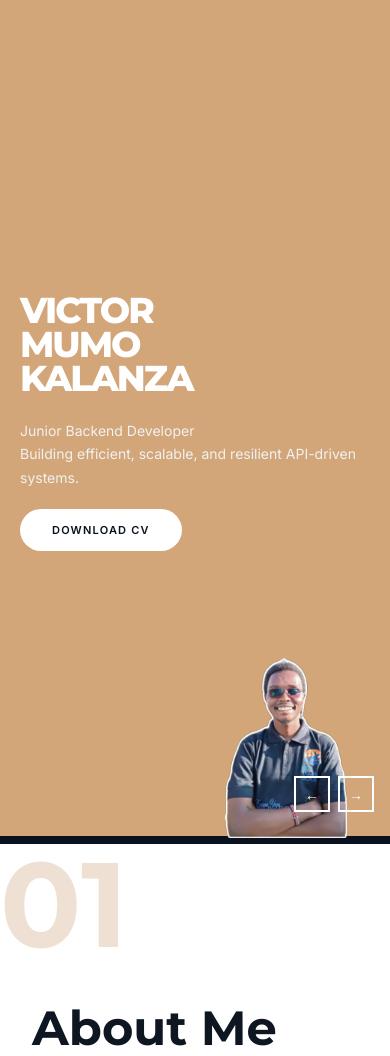
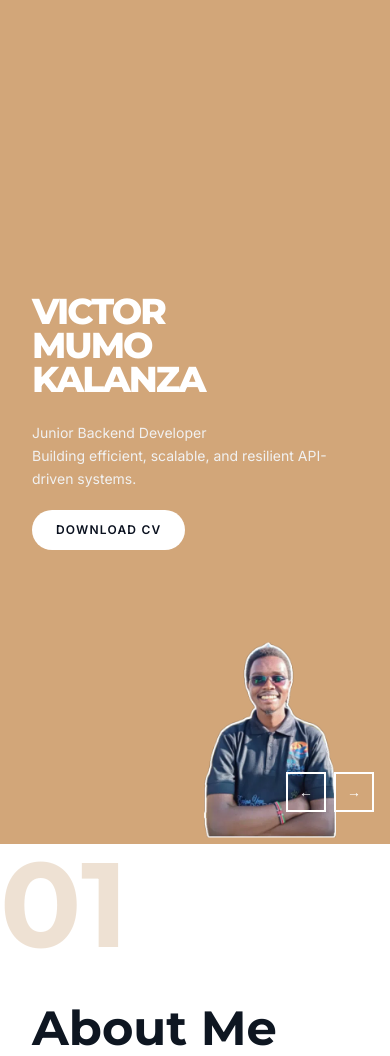
Before and after one commit to Kalanza/Portfolio, a Django app: page / in a window 390 px wide. Shown: the top 1056 px of the page. Run offline with Django 4.2, Linux system fonts and the light colour scheme; data that the repository does not hold is empty; some libraries are stand-ins or nearby versions.

Commit message:
Preserve desktop UI while maintaining mobile responsiveness
- Restored original desktop layout and styling for landing page
- Maintained desktop hero section appearance (L-shape, sidebar, text positioning)
- Kept desktop contact section UI (split background, proper margins, full styling)
- Only apply responsive adjustments on mobile/tablet breakpoints
- Desktop experience remains unchanged while mobile is fully functional

```diff
--- a/templates/portfolio/home.html
+++ b/templates/portfolio/home.html
@@ -4,13 +4,13 @@
 
 {% block content %}
 <!-- Hero Section - L-Shape Background Layout -->
-<section id="home" class="relative overflow-hidden" style="height: 100vh; margin: 0; background: #D2A679;" class="sm:h-[95vh] sm:m-[0_0_5vh_5vh] shadow-lg sm:shadow-2xl">
+<section id="home" class="relative overflow-hidden h-screen md:h-[95vh] md:m-[0_0_5vh_5vh] bg-[#D2A679] md:shadow-[0_30px_60px_rgba(0,0,0,0.3)]">
 
     <!-- Dark Blue Left Sidebar -->
     <div class="hidden md:block absolute inset-0" style="background: #0A111F; clip-path: polygon(0 0, 30% 0, 30% 100%, 0 100%); z-index: 0;"></div>
 
     <!-- Bottom Dark Border -->
-    <div class="absolute bottom-0 left-0 right-0 h-2" style="background: #0A111F; z-index: 5;"></div>
+    <div class="hidden md:block absolute bottom-0 left-0 right-0 h-2" style="background: #0A111F; z-index: 5;"></div>
 
     <!-- Main Content Layer -->
     <div class="relative z-10 flex h-full">
@@ -36,22 +36,22 @@
         </div>
 
         <!-- Right Hero Area -->
-        <div class="relative flex-1 flex items-center justify-between z-20" style="padding: 40px 20px;" class="sm:p-[60px_40px] lg:p-[60px_80px]">
+        <div class="relative flex-1 flex items-center justify-between z-20 p-8 md:p-[60px_80px]">
 
             <!-- Text Block - Overlapping Both Sections -->
-            <div class="text-white" style="position: relative; z-index: 4; max-width: 700px;" class="md:absolute md:left-[-100px] md:top-1/2 md:transform md:-translate-y-1/2">
-                <h1 class="font-montserrat font-[800] mb-[24px] text-4xl sm:text-5xl md:text-6xl lg:text-7xl" style="line-height: 0.95; letter-spacing: -2px;" class="sm:mb-[32px]">
+            <div class="text-white relative md:absolute md:left-[-100px] md:top-1/2 md:transform md:-translate-y-1/2 z-[4] max-w-[700px]">
+                <h1 class="font-montserrat font-[800] mb-6 text-4xl sm:text-5xl md:text-[72px] md:mb-[32px]" style="line-height: 0.95; letter-spacing: -2px;">
                     {{ user.first_name }}<br>
                     {{ user.middle_name }}<br>
                     {{ user.last_name }}
                 </h1>
-                <div class="ml-0 md:ml-auto" style="max-width: 420px;">
-                    <p class="font-inter mb-[20px] text-left md:text-right text-sm sm:text-base" style="line-height: 1.65; color: #f1f1f1;" class="sm:mb-[24px]">
+                <div class="md:ml-auto" style="max-width: 420px;">
+                    <p class="font-inter mb-5 text-left md:text-right text-sm md:text-[15px] md:mb-[24px]" style="line-height: 1.65; color: #f1f1f1;">
                         {{ user.role }}<br>
                         {{ user.tagline }}
                     </p>
                     <div class="flex justify-start md:justify-end">
-                        <button class="font-inter uppercase cursor-pointer transition" style="padding: 13px 32px; font-size: 11px; letter-spacing: 1.2px; background: white; border: none; color: #0A111F; border-radius: 25px; font-weight: 600;" onmouseover="this.style.background='#f0f0f0';" onmouseout="this.style.background='white';">
+                        <button class="font-inter uppercase cursor-pointer transition px-6 py-3 md:px-8 md:py-[13px] text-xs bg-white border-none text-[#0A111F] rounded-[25px] font-semibold md:font-semibold" style="letter-spacing: 1.2px;" onmouseover="this.style.background='#f0f0f0';" onmouseout="this.style.background='white';">
                             DOWNLOAD CV
                         </button>
                     </div>
@@ -59,7 +59,7 @@
             </div>
 
             <!-- Image -->
-            <div class="absolute z-[1] right-2 sm:right-4 md:right-8 lg:right-12 xl:right-16 bottom-0 w-48 sm:w-56 md:w-64 lg:w-80 xl:w-[400px]">
+            <div class="absolute z-[1] right-4 md:right-8 lg:right-12 xl:right-16 bottom-0 w-52 sm:w-64 md:w-80 lg:w-[380px] xl:w-[400px]">
                 <img
                     src="{% static 'images/Me.jpeg' %}"
                     alt="{{ user.first_name }}"
@@ -69,11 +69,11 @@
             </div>
 
             <!-- Controls - Outlined Square Buttons -->
-            <div class="absolute flex gap-[8px] sm:gap-[10px] z-[5] right-4 sm:right-6 md:right-8 bottom-8 sm:bottom-10 md:bottom-12">
-                <button class="border-2 border-white cursor-pointer font-inter transition" style="width: 36px; height: 36px; background: transparent; color: white; display: flex; align-items: center; justify-content: center; font-size: 14px;" class="sm:w-[40px] sm:h-[40px]" onmouseover="this.style.background='white'; this.style.color='#0A111F';" onmouseout="this.style.background='transparent'; this.style.color='white';">
+            <div class="absolute flex gap-2 md:gap-[10px] z-[5] right-4 md:right-8 bottom-8 md:bottom-12">
+                <button class="border-2 border-white cursor-pointer font-inter transition w-10 h-10 md:w-[40px] md:h-[40px] bg-transparent text-white flex items-center justify-center text-sm" onmouseover="this.style.background='white'; this.style.color='#0A111F';" onmouseout="this.style.background='transparent'; this.style.color='white';">
                     ←
                 </button>
-                <button class="border-2 border-white cursor-pointer font-inter transition" style="width: 36px; height: 36px; background: transparent; color: white; display: flex; align-items: center; justify-content: center; font-size: 14px;" class="sm:w-[40px] sm:h-[40px]" onmouseover="this.style.background='white'; this.style.color='#0A111F';" onmouseout="this.style.background='transparent'; this.style.color='white';">
+                <button class="border-2 border-white cursor-pointer font-inter transition w-10 h-10 md:w-[40px] md:h-[40px] bg-transparent text-white flex items-center justify-center text-sm" onmouseover="this.style.background='white'; this.style.color='#0A111F';" onmouseout="this.style.background='transparent'; this.style.color='white';">
                     →
                 </button>
             </div>
@@ -445,49 +445,49 @@
 <section id="contactme" class="relative min-h-screen overflow-hidden">
     <!-- Split Background -->
     <div class="absolute inset-0" style="z-index: 0;">
-        <div class="hidden lg:block absolute inset-0 bg-primary-dark" style="width: 220px;"></div>
-        <div class="absolute inset-0 bg-primary-light" style="margin: 0 0 0 0; padding-left: 0;" class="lg:ml-[220px]"></div>
+        <div class="hidden md:block absolute inset-0 bg-primary-dark" style="width: 220px;"></div>
+        <div class="absolute inset-0 bg-primary-light ml-0 md:ml-[220px]"></div>
     </div>
 
-    <div class="relative py-20 lg:py-32 px-4 sm:px-8 lg:px-20" style="z-index: 10;">
-        <div class="max-w-6xl mx-auto lg:ml-[240px]">
+    <div class="relative py-20 lg:py-32 px-6 md:px-8 lg:px-20" style="z-index: 10;">
+        <div class="max-w-6xl mx-auto md:ml-[240px]">
             <!-- Editorial Number -->
-            <span class="text-primary-dark/20 font-montserrat font-bold text-[80px] sm:text-[120px] lg:text-[200px] leading-none absolute top-0 left-0 lg:left-10">05</span>
+            <span class="text-primary-dark/20 font-montserrat font-bold text-[80px] md:text-[120px] lg:text-[200px] leading-none absolute top-0 left-0 lg:left-10">05</span>
 
-            <div class="relative grid grid-cols-1 lg:grid-cols-2 gap-8 sm:gap-12 lg:gap-20 items-center">
+            <div class="relative grid grid-cols-1 lg:grid-cols-2 gap-8 lg:gap-20 items-center">
                 <!-- Left Content -->
                 <div class="text-center lg:text-left">
                     <h2 class="relative text-3xl sm:text-4xl md:text-5xl lg:text-7xl font-montserrat font-bold text-primary-dark mb-6 pt-16 lg:pt-20">
                         Let's Build<br/>Together
                     </h2>
                     <div class="w-24 h-1 bg-primary-dark mx-auto lg:mx-0 mb-8"></div>
-                    <p class="text-base sm:text-lg md:text-xl lg:text-2xl text-gray-700 leading-relaxed font-inter mb-8 sm:mb-12">
+                    <p class="text-base md:text-xl lg:text-2xl text-gray-700 leading-relaxed font-inter mb-10 lg:mb-12">
                         Open to backend development opportunities and collaborations. Let's create something exceptional.
                     </p>
 
                     <!-- Quick Stats -->
-                    <div class="grid grid-cols-3 gap-2 sm:gap-4 mb-8 sm:mb-12">
+                    <div class="grid grid-cols-3 gap-3 md:gap-4 mb-10 lg:mb-12">
                         <div class="text-center">
-                            <div class="text-2xl sm:text-3xl md:text-4xl font-montserrat font-bold text-primary-dark mb-1">24/7</div>
-                            <div class="text-xs sm:text-sm text-gray-600 font-inter">Available</div>
+                            <div class="text-3xl md:text-4xl font-montserrat font-bold text-primary-dark mb-1">24/7</div>
+                            <div class="text-xs md:text-sm text-gray-600 font-inter">Available</div>
                         </div>
                         <div class="text-center">
-                            <div class="text-2xl sm:text-3xl md:text-4xl font-montserrat font-bold text-primary-dark mb-1">&lt;24h</div>
-                            <div class="text-xs sm:text-sm text-gray-600 font-inter">Response</div>
+                            <div class="text-3xl md:text-4xl font-montserrat font-bold text-primary-dark mb-1">&lt;24h</div>
+                            <div class="text-xs md:text-sm text-gray-600 font-inter">Response</div>
                         </div>
                         <div class="text-center">
-                            <div class="text-2xl sm:text-3xl md:text-4xl font-montserrat font-bold text-primary-dark mb-1">100%</div>
-                            <div class="text-xs sm:text-sm text-gray-600 font-inter">Remote</div>
+                            <div class="text-3xl md:text-4xl font-montserrat font-bold text-primary-dark mb-1">100%</div>
+                            <div class="text-xs md:text-sm text-gray-600 font-inter">Remote</div>
                         </div>
                     </div>
                 </div>
 
                 <!-- Right Content - Contact Cards -->
-                <div class="space-y-4 sm:space-y-6">
+                <div class="space-y-5 md:space-y-6">
                     <!-- Email Card -->
-                    <a href="mailto:kalanzavictor@gmail.com" class="group block bg-primary-dark p-6 sm:p-8 rounded-lg shadow-xl hover:shadow-2xl hover:-translate-y-2 transition-all duration-300 border-2 border-transparent hover:border-primary-light">
-                        <div class="flex items-center gap-3 sm:gap-4 mb-3">
-                            <div class="w-12 h-12 sm:w-14 sm:h-14 rounded-full bg-primary-light flex items-center justify-center group-hover:scale-110 transition-transform duration-300">
+                    <a href="mailto:kalanzavictor@gmail.com" class="group block bg-primary-dark p-6 md:p-8 rounded-lg shadow-xl hover:shadow-2xl hover:-translate-y-2 transition-all duration-300 border-2 border-transparent hover:border-primary-light">
+                        <div class="flex items-center gap-3 md:gap-4 mb-3">
+                            <div class="w-12 h-12 md:w-14 md:h-14 rounded-full bg-primary-light flex items-center justify-center group-hover:scale-110 transition-transform duration-300">
                                 <svg class="w-7 h-7 text-primary-dark" fill="currentColor" viewBox="0 0 20 20">
                                     <path d="M2.003 5.884L10 9.882l7.997-3.998A2 2 0 0016 4H4a2 2 0 00-1.997 1.884z"></path>
                                     <path d="M18 8.118l-8 4-8-4V14a2 2 0 002 2h12a2 2 0 002-2V8.118z"></path>
@@ -505,9 +505,9 @@
                     </a>
 
                     <!-- LinkedIn Card -->
-                    <a href="https://www.linkedin.com/in/victor-kalanza-a10a67261" target="_blank" class="group block bg-white p-6 sm:p-8 rounded-lg shadow-xl hover:shadow-2xl hover:-translate-y-2 transition-all duration-300 border-2 border-transparent hover:border-primary-dark">
-                        <div class="flex items-center gap-3 sm:gap-4 mb-3">
-                            <div class="w-12 h-12 sm:w-14 sm:h-14 rounded-full bg-primary-dark flex items-center justify-center group-hover:scale-110 transition-transform duration-300">
+                    <a href="https://www.linkedin.com/in/victor-kalanza-a10a67261" target="_blank" class="group block bg-white p-6 md:p-8 rounded-lg shadow-xl hover:shadow-2xl hover:-translate-y-2 transition-all duration-300 border-2 border-transparent hover:border-primary-dark">
+                        <div class="flex items-center gap-3 md:gap-4 mb-3">
+                            <div class="w-12 h-12 md:w-14 md:h-14 rounded-full bg-primary-dark flex items-center justify-center group-hover:scale-110 transition-transform duration-300">
                                 <svg class="w-7 h-7 text-white" fill="currentColor" viewBox="0 0 24 24">
                                     <path d="M20.447 20.452h-3.554v-5.569c0-1.328-.027-3.037-1.852-3.037-1.853 0-2.136 1.445-2.136 2.939v5.667H9.351V9h3.414v1.561h.046c.477-.9 1.637-1.85 3.37-1.85 3.601 0 4.267 2.37 4.267 5.455v6.286zM5.337 7.433c-1.144 0-2.063-.926-2.063-2.065 0-1.138.92-2.063 2.063-2.063 1.14 0 2.064.925 2.064 2.063 0 1.139-.925 2.065-2.064 2.065zm1.782 13.019H3.555V9h3.564v11.452zM22.225 0H1.771C.792 0 0 .774 0 1.729v20.542C0 23.227.792 24 1.771 24h20.451C23.2 24 24 23.227 24 22.271V1.729C24 .774 23.2 0 22.222 0h.003z"/>
                                 </svg>
@@ -524,9 +524,9 @@
                     </a>
 
                     <!-- GitHub Card -->
-                    <a href="https://github.com/Kalanza" target="_blank" class="group block bg-white p-6 sm:p-8 rounded-lg shadow-xl hover:shadow-2xl hover:-translate-y-2 transition-all duration-300 border-2 border-transparent hover:border-primary-dark">
-                        <div class="flex items-center gap-3 sm:gap-4 mb-3">
-                            <div class="w-12 h-12 sm:w-14 sm:h-14 rounded-full bg-primary-dark flex items-center justify-center group-hover:scale-110 transition-transform duration-300">
+                    <a href="https://github.com/Kalanza" target="_blank" class="group block bg-white p-6 md:p-8 rounded-lg shadow-xl hover:shadow-2xl hover:-translate-y-2 transition-all duration-300 border-2 border-transparent hover:border-primary-dark">
+                        <div class="flex items-center gap-3 md:gap-4 mb-3">
+                            <div class="w-12 h-12 md:w-14 md:h-14 rounded-full bg-primary-dark flex items-center justify-center group-hover:scale-110 transition-transform duration-300">
                                 <svg class="w-7 h-7 text-white" fill="currentColor" viewBox="0 0 24 24">
                                     <path fill-rule="evenodd" d="M12 2C6.477 2 2 6.484 2 12.017c0 4.425 2.865 8.18 6.839 9.504.5.092.682-.217.682-.483 0-.237-.008-.868-.013-1.703-2.782.605-3.369-1.343-3.369-1.343-.454-1.158-1.11-1.466-1.11-1.466-.908-.62.069-.608.069-.608 1.003.07 1.531 1.032 1.531 1.032.892 1.53 2.341 1.088 2.91.832.092-.647.35-1.088.636-1.338-2.22-.253-4.555-1.113-4.555-4.951 0-1.093.39-1.988 1.029-2.688-.103-.253-.446-1.272.098-2.65 0 0 .84-.27 2.75 1.026A9.564 9.564 0 0112 6.844c.85.004 1.705.115 2.504.337 1.909-1.296 2.747-1.027 2.747-1.027.546 1.379.202 2.398.1 2.651.64.7 1.028 1.595 1.028 2.688 0 3.848-2.339 4.695-4.566 4.943.359.309.678.92.678 1.855 0 1.338-.012 2.419-.012 2.747 0 .268.18.58.688.482A10.019 10.019 0 0022 12.017C22 6.484 17.522 2 12 2z" clip-rule="evenodd"/>
                                 </svg>
--- a/templates/portfolio/landing.html
+++ b/templates/portfolio/landing.html
@@ -132,7 +132,7 @@
     </div>
 
     <!-- Overlapping Name Title -->
-    <div class="absolute top-[15%] left-4 md:top-1/2 md:left-[25%] transform md:-translate-y-1/2 z-20 pointer-events-none mix-blend-normal px-4">
+    <div class="absolute left-4 top-[20%] md:top-1/2 md:left-[25%] md:transform md:-translate-y-1/2 z-20 pointer-events-none mix-blend-normal">
         <h1 class="text-4xl sm:text-5xl md:text-8xl lg:text-[7rem] xl:text-[8rem] font-black leading-[0.9] text-white uppercase tracking-tighter drop-shadow-xl">
             {{ user.first_name }}<br>
             {{ user.middle_name }}<br>
@@ -141,7 +141,7 @@
     </div>
 
     <!-- Hero Image (Bottom Right) -->
-    <div class="absolute bottom-0 right-0 md:right-[10%] lg:right-[15%] h-[45vh] md:h-[85vh] z-30 pointer-events-none flex items-end">
+    <div class="absolute bottom-0 right-0 md:right-[15%] h-[45vh] md:h-[85vh] z-30 pointer-events-none flex items-end">
         <img
             src="https://images.unsplash.com/photo-1507003211169-0a1dd7228f2d?q=80&w=1974&auto=format&fit=crop"
             alt="Victor"
```
